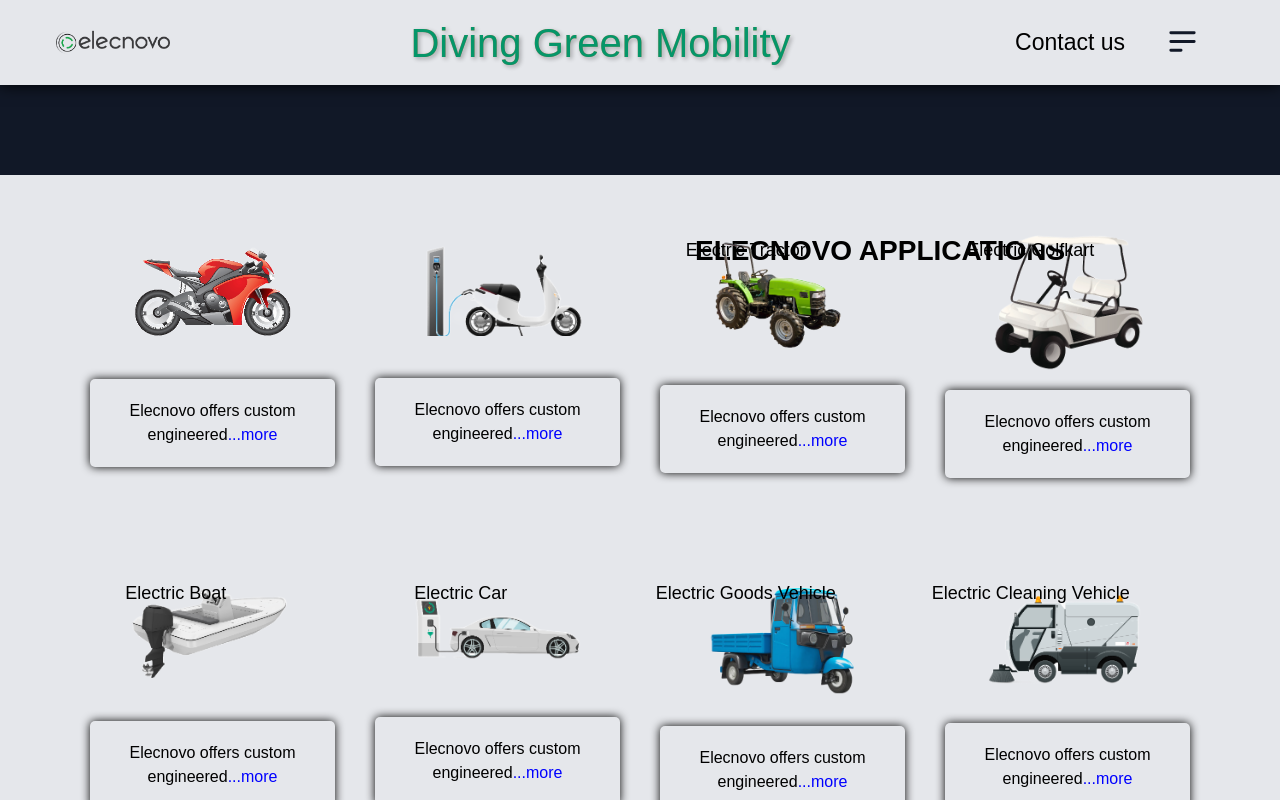
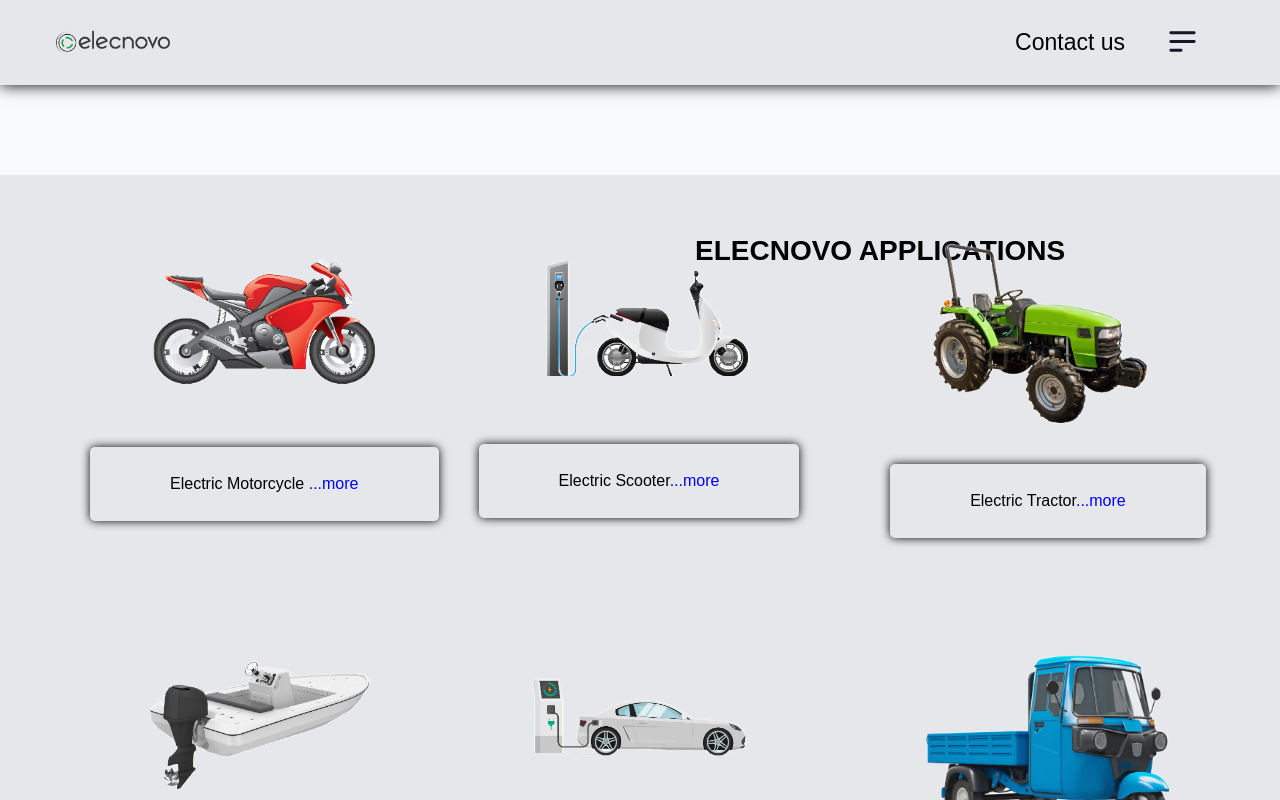
Before and after one commit to SeemaKumari62998/elecnovo_web, a React (Vite) app: page /application in a window 1280 px wide. Built offline with nearby package versions, Linux system fonts and the light colour scheme.

Commit message:
added new themes

```diff
--- a/src/pages/Application.jsx
+++ b/src/pages/Application.jsx
@@ -100,9 +100,10 @@ function Application() {
   const Paragraph = styled.p`
     overflow: hidden;
     color: black;
-    padding: 20px 20px;
+    padding: 25px 80px;
     text-align: center;
     text-overflow: ellipsis;
+    white-space: nowrap;
     display: -webkit-box;
     -webkit-line-clamp: ${showFullText ? "unset" : "3"};
     -webkit-box-orient: vertical;
@@ -113,11 +114,12 @@ function Application() {
     margin-top: 20px;
 
     @media only screen and (max-width: 600px) {
-      padding: 20px 10px;
-      width: 300px;
+      padding: 15px 5px;
+      width: 250px;
       font-size: 1rem;
       text-align: center;
       margin-top: 20px;
+      white-space: normal;
     }
   `;
   const ShowMoreLink = styled.span`
@@ -161,7 +163,7 @@ function Application() {
                   for more details
                 </>
               ) : (
-                "Elecnovo offers custom engineered"
+                "Electric Motorcycle "
               )}
               {!showFullText["Electric Motorcycle"] && (
                 <ShowMoreLink
@@ -204,7 +206,7 @@ function Application() {
                   for more details
                 </>
               ) : (
-                "Elecnovo offers custom engineered"
+                "Electric Scooter"
               )}
               {!showFullText["Electric Scooter"] && (
                 <ShowMoreLink
@@ -225,13 +227,18 @@ function Application() {
 
           <ImageItem
             as={motion.li}
-            whileHover={{
-              scale: [1, 1.2, 1.1],
-              transition: { duration: 0.5 },
+            initial={{ scale: 0.3, opacity: 0 }}
+            whileInView={{ scale: 1, opacity: 1 }}
+            transition={{
+              delay: 0.4,
+              x: { type: "spring", stiffness: 60 },
+              opacity: { duration: 1 },
+              ease: "easeIn",
+              duration: 1,
             }}
           >
             <Image src="tractor.png" alt="Application" />
-            <Span>Electric Tractor</Span>
+
             <Paragraph>
               {showFullText["Electric Tractor"] ? (
                 <>
@@ -241,7 +248,7 @@ function Application() {
                   for more details
                 </>
               ) : (
-                "Elecnovo offers custom engineered"
+                "Electric Tractor"
               )}
               {!showFullText["Electric Tractor"] && (
                 <ShowMoreLink
@@ -262,14 +269,18 @@ function Application() {
 
           <ImageItem
             as={motion.li}
-            whileHover={{
-              scale: [1, 1.2, 1.1],
-
-              transition: { duration: 0.5 },
+            initial={{ scale: 0.3, opacity: 0 }}
+            whileInView={{ scale: 1, opacity: 1 }}
+            transition={{
+              delay: 0.4,
+              x: { type: "spring", stiffness: 60 },
+              opacity: { duration: 1 },
+              ease: "easeIn",
+              duration: 1,
             }}
           >
             <Image src="Golfkart.png" alt="Application" />
-            <Span>Electric Golfkart</Span>
+
             <Paragraph>
               {showFullText["Electric Golfkart"] ? (
                 <>
@@ -279,7 +290,7 @@ function Application() {
                   for more details
                 </>
               ) : (
-                "Elecnovo offers custom engineered"
+                "Electric Golfkart"
               )}
               {!showFullText["Electric Golfkart"] && (
                 <ShowMoreLink
@@ -300,13 +311,18 @@ function Application() {
 
           <ImageItem
             as={motion.li}
-            whileHover={{
-              scale: [1, 1.2, 1.1],
-              transition: { duration: 0.5 },
+            initial={{ scale: 0.3, opacity: 0 }}
+            whileInView={{ scale: 1, opacity: 1 }}
+            transition={{
+              delay: 0.4,
+              x: { type: "spring", stiffness: 60 },
+              opacity: { duration: 1 },
+              ease: "easeIn",
+              duration: 1,
             }}
           >
             <Image src="boat.png" alt="Application" />
-            <Span>Electric Boat</Span>
+
             <Paragraph>
               {showFullText["Electric Boat"] ? (
                 <>
@@ -315,7 +331,7 @@ function Application() {
                   for more details
                 </>
               ) : (
-                "Elecnovo offers custom engineered"
+                "Electric Boat"
               )}
               {!showFullText["Electric Boat"] && (
                 <ShowMoreLink onClick={() => handleShowMore("Electric Boat")}>
@@ -332,13 +348,18 @@ function Application() {
 
           <ImageItem
             as={motion.li}
-            whileHover={{
-              scale: [1, 1.2, 1.1],
-              transition: { duration: 0.5 },
+            initial={{ scale: 0.3, opacity: 0 }}
+            whileInView={{ scale: 1, opacity: 1 }}
+            transition={{
+              delay: 0.4,
+              x: { type: "spring", stiffness: 60 },
+              opacity: { duration: 1 },
+              ease: "easeIn",
+              duration: 1,
             }}
           >
             <Image src="car.png" alt="Application" />
-            <Span>Electric Car</Span>
+
             <Paragraph>
               {showFullText["Electric Car"] ? (
                 <>
@@ -347,7 +368,7 @@ function Application() {
                   for more details
                 </>
               ) : (
-                "Elecnovo offers custom engineered"
+                "Electric Car"
               )}
               {!showFullText["Electric Car"] && (
                 <ShowMoreLink onClick={() => handleShowMore("Electric Car")}>
@@ -364,13 +385,18 @@ function Application() {
 
           <ImageItem
             as={motion.li}
-            whileHover={{
-              scale: [1, 1.2, 1.1],
-              transition: { duration: 0.5 },
+            initial={{ scale: 0.3, opacity: 0 }}
+            whileInView={{ scale: 1, opacity: 1 }}
+            transition={{
+              delay: 0.4,
+              x: { type: "spring", stiffness: 60 },
+              opacity: { duration: 1 },
+              ease: "easeIn",
+              duration: 1,
             }}
           >
             <Image src="loader.png" alt="Application" />
-            <Span>Electric Goods Vehicle</Span>
+
             <Paragraph>
               {showFullText["Electric Goods Vehicle"] ? (
                 <>
@@ -380,7 +406,7 @@ function Application() {
                   for more details
                 </>
               ) : (
-                "Elecnovo offers custom engineered"
+                "Electric Goods Vehicle"
               )}
               {!showFullText["Electric Goods Vehicle"] && (
                 <ShowMoreLink
@@ -400,13 +426,18 @@ function Application() {
           </ImageItem>
           <ImageItem
             as={motion.li}
-            whileHover={{
-              scale: [1, 1.2, 1.1],
-              transition: { duration: 0.5 },
+            initial={{ scale: 0.3, opacity: 0 }}
+            whileInView={{ scale: 1, opacity: 1 }}
+            transition={{
+              delay: 0.4,
+              x: { type: "spring", stiffness: 60 },
+              opacity: { duration: 1 },
+              ease: "easeIn",
+              duration: 1,
             }}
           >
             <Image src="cleaningMachine.png" alt="Application" />
-            <Span>Electric Cleaning Vehicle</Span>
+
             <Paragraph>
               {showFullText["Electric Cleaning Vehicle"] ? (
                 <>
@@ -416,7 +447,7 @@ function Application() {
                   for more details
                 </>
               ) : (
-                "Elecnovo offers custom engineered"
+                "Electric Cleaning Vehicle"
               )}
               {!showFullText["Electric Cleaning Vehicle"] && (
                 <ShowMoreLink
@@ -437,13 +468,17 @@ function Application() {
 
           <ImageItem
             as={motion.li}
-            whileHover={{
-              scale: [1, 1.2, 1.1],
-              transition: { duration: 0.5 },
+            initial={{ scale: 0.3, opacity: 0 }}
+            whileInView={{ scale: 1, opacity: 1 }}
+            transition={{
+              delay: 0.4,
+              x: { type: "spring", stiffness: 60 },
+              opacity: { duration: 1 },
+              ease: "easeIn",
+              duration: 1,
             }}
           >
             <Image src="auto1.png" alt="Application" />
-            <Span>Electric Auto</Span>
             <Paragraph>
               {showFullText["Electric Auto"] ? (
                 <>
@@ -452,7 +487,7 @@ function Application() {
                   for more details
                 </>
               ) : (
-                "Elecnovo offers custom engineered"
+                "Electric Auto"
               )}
               {!showFullText["Electric Auto"] && (
                 <ShowMoreLink onClick={() => handleShowMore("Electric Auto")}>
@@ -469,13 +504,17 @@ function Application() {
 
           <ImageItem
             as={motion.li}
-            whileHover={{
-              scale: [1, 1.2, 1.1],
-              transition: { duration: 0.5 },
+            initial={{ scale: 0.3, opacity: 0 }}
+            whileInView={{ scale: 1, opacity: 1 }}
+            transition={{
+              delay: 0.4,
+              x: { type: "spring", stiffness: 60 },
+              opacity: { duration: 1 },
+              ease: "easeIn",
+              duration: 1,
             }}
           >
             <Image src="Buggy.png" alt="Application" />
-            <Span>Electric Buggy</Span>
             <Paragraph>
               {showFullText["Electric Buggy"] ? (
                 <>
@@ -485,7 +524,7 @@ function Application() {
                   for more details
                 </>
               ) : (
-                "Elecnovo offers custom engineered"
+                "Electric Buggy"
               )}
               {!showFullText["Electric Buggy"] && (
                 <ShowMoreLink onClick={() => handleShowMore("Electric Buggy")}>
@@ -501,13 +540,18 @@ function Application() {
           </ImageItem>
           <ImageItem
             as={motion.li}
-            whileHover={{
-              scale: [1, 1.2, 1.1],
-              transition: { duration: 0.5 },
+            initial={{ scale: 0.3, opacity: 0 }}
+            whileInView={{ scale: 1, opacity: 1 }}
+            transition={{
+              delay: 0.4,
+              x: { type: "spring", stiffness: 60 },
+              opacity: { duration: 1 },
+              ease: "easeIn",
+              duration: 1,
             }}
           >
             <Image src="Four Wheel Loader.png" alt="Application" />
-            <Span>Electric Four Wheeler Loader</Span>
+
             <Paragraph>
               {showFullText["Electric Four Wheeler Loader"] ? (
                 <>
@@ -517,7 +561,7 @@ function Application() {
                   for more details
                 </>
               ) : (
-                "Elecnovo offers custom engineered"
+                "Electric Four Wheeler Loader"
               )}
               {!showFullText["Electric Four Wheeler Loader"] && (
                 <ShowMoreLink
@@ -537,13 +581,18 @@ function Application() {
           </ImageItem>
           <ImageItem
             as={motion.li}
-            whileHover={{
-              scale: [1, 1.2, 1.1],
-              transition: { duration: 0.5 },
+            initial={{ scale: 0.3, opacity: 0 }}
+            whileInView={{ scale: 1, opacity: 1 }}
+            transition={{
+              delay: 0.4,
+              x: { type: "spring", stiffness: 60 },
+              opacity: { duration: 1 },
+              ease: "easeIn",
+              duration: 1,
             }}
           >
             <Image src="Streeing wheel.png" alt="Application" />
-            <Span>Electric Streeing wheel</Span>
+
             <Paragraph>
               {showFullText["Electric Streeing wheel"] ? (
                 <>
@@ -553,7 +602,7 @@ function Application() {
                   for more details
                 </>
               ) : (
-                "Elecnovo offers custom engineered"
+                "Electric Streeing wheel"
               )}
               {!showFullText["Electric Streeing wheel"] && (
                 <ShowMoreLink
--- a/src/pages/Home.jsx
+++ b/src/pages/Home.jsx
@@ -10,6 +10,9 @@ import PerformanceVideo from "../../ui/PerformanceVideo";
 import Solutions from "./Solutions";
 import Products from "./Products";
 import HomeApp from "../../ui/HomeApp";
+import SPM from "../../public/SPM.mp4";
+
+import productVideo from "../../public/productVideo.mp4";
 
 const Container = styled.div`
   display: flex;
@@ -24,7 +27,9 @@ const Section = styled.div`
   width: 100%;
   height: 100vh;
   overflow: hidden;
-  border: 1px solid grey;
+
+  /* border: 1px solid grey; */
+  /* margin-top: 20px; */
 
   @media only screen and (max-width: 600px) {
     height: 26vh;
@@ -39,6 +44,15 @@ const Video = styled.video`
   top: 0;
   left: 0;
   z-index: -1;
+  /* margin-left: 10%; */
+`;
+
+const Video1 = styled.video`
+  width: 80%;
+  height: 80%;
+  top: 0;
+  left: 0;
+  margin-left: 10%;
 `;
 
 const H1 = styled(motion.h1)`
@@ -83,8 +97,10 @@ const Ul = styled.ul`
   align-items: center;
 
   @media only screen and (max-width: 600px) {
-    margin: 25px;
-    margin-bottom: 35px;
+    margin: 7px;
+    margin-bottom: 15px;
+
+    flex-direction: column;
   }
 `;
 
@@ -98,7 +114,7 @@ const LiContainer = styled.div`
   text-align: center;
 
   @media only screen and (max-width: 600px) {
-    width: 100px;
+    width: 60px;
     padding: 2px;
     margin: 1px;
   }
@@ -109,8 +125,8 @@ const Li = styled.li`
   font-size: 15px;
 
   @media only screen and (max-width: 600px) {
-    font-size: 9px;
-    margin: 7px;
+    font-size: 6px;
+    margin: 2px;
   }
 `;
 
@@ -119,12 +135,14 @@ function Home() {
     <Container>
       <Section>
         {/* <H1>DRIVING GREEN MOBILITY</H1> */}
-        <Video src={technology} autoPlay loop muted />
+        {/* <Video src={technology} autoPlay loop muted /> */}
+        {/* <Video src={SPM} autoPlay loop muted /> */}
+        <Video1 src={productVideo} autoPlay loop muted />
       </Section>
 
       <Section>
         <H1> ELECNOVO TECHNOLOGY</H1>
-        <Video src={motor} autoPlay loop muted />
+        <Video src={SPM} autoPlay loop muted />
 
         <Content>
           <Ul>
--- a/src/pages/Products.jsx
+++ b/src/pages/Products.jsx
@@ -9,7 +9,8 @@ const StyledContainer = styled.div`
   flex-direction: column;
   align-items: center;
   /* height: 100vh; */
-  background-color: var(--color-grey-200);
+  /* background-color: var(--color-grey-200); */
+  background-color: white;
   color: var(--color-grey-900);
   border-top: 1px solid black;
 
@@ -96,7 +97,7 @@ function Products() {
           >
             <h>Product 1</h>
             <img src="3D.PNG" alt="product" />
-            <h2>1 KW BLDC/PMSM</h2>
+            <h2>1 kW BLDC / PMSM</h2>
             <h3>High Efficiency technology</h3>
             <Button onClick={handleExplore}>Explore</Button>
           </StyledImage>
@@ -115,7 +116,7 @@ function Products() {
           >
             <h>Product 2</h>
             <img src="3D.PNG" alt="product" />
-            <h2>1 KW BLDC/PMSM</h2>
+            <h2>3 kW BLDC / PMSM</h2>
             <h3>High Efficiency technology</h3>
             <Button onClick={handleExplore}>Explore</Button>
           </StyledImage>
@@ -134,7 +135,7 @@ function Products() {
           >
             <h>Product 3</h>
             <img src="3D.PNG" alt="product" />
-            <h2>1 KW BLDC/PMSM</h2>
+            <h2>5 kW BLDC / PMSM</h2>
             <h3>High Efficiency technology</h3>
             <Button onClick={handleExplore}>Explore</Button>
           </StyledImage>
@@ -153,7 +154,7 @@ function Products() {
           >
             <h>Product 3</h>
             <img src="3D.PNG" alt="product" />
-            <h2>1 KW BLDC/PMSM</h2>
+            <h2>8 kW BLDC / PMSM</h2>
             <h3>High Efficiency technology</h3>
             <Button onClick={handleExplore}>Explore</Button>
           </StyledImage>
@@ -172,7 +173,7 @@ function Products() {
           >
             <h>Product 3</h>
             <img src="3D.PNG" alt="product" />
-            <h2>1 KW BLDC/PMSM</h2>
+            <h2>10 kW BLDC / PMSM</h2>
             <h3>High Efficiency technology</h3>
             <Button onClick={handleExplore}>Explore</Button>
           </StyledImage>
@@ -191,7 +192,7 @@ function Products() {
           >
             <h>Product 3</h>
             <img src="3D.PNG" alt="product" />
-            <h2>1 KW BLDC/PMSM</h2>
+            <h2>15 kW BLDC / PMSM</h2>
             <h3>High Efficiency technology</h3>
             <Button onClick={handleExplore}>Explore</Button>
           </StyledImage>
--- a/ui/AppLayout.jsx
+++ b/ui/AppLayout.jsx
@@ -14,7 +14,7 @@ const StyledAppLayout = styled.div`
 const Main = styled.main`
   margin-top: 85px;
 
-  background-color: var(--color-grey-900);
+  background-color: var(--color-grey-50);
 
   @media only screen and (max-width: 600px) {
     margin-top: 60px;
--- a/ui/MainNav.jsx
+++ b/ui/MainNav.jsx
@@ -132,9 +132,9 @@ function MainNav() {
         </Link>
       </StyledLogo>
 
-      <Div>
+      {/* <Div>
         <Text>Diving Green Mobility</Text>
-      </Div>
+      </Div> */}
 
       {/* <Div>
         <Ul>
--- a/ui/Technologies.jsx
+++ b/ui/Technologies.jsx
@@ -103,7 +103,7 @@ function Technologies() {
             <Li>PMSM MOTORS</Li>
           </LiContainer>
           <LiContainer>
-            <Li>BLDC MOTORSsssss</Li>
+            <Li>BLDC MOTORS</Li>
           </LiContainer>
           <LiContainer>
             <Li>AF MOTORS</Li>
```
Also changed, not shown: 1 other file (tests, documents, lock files or other folders).
